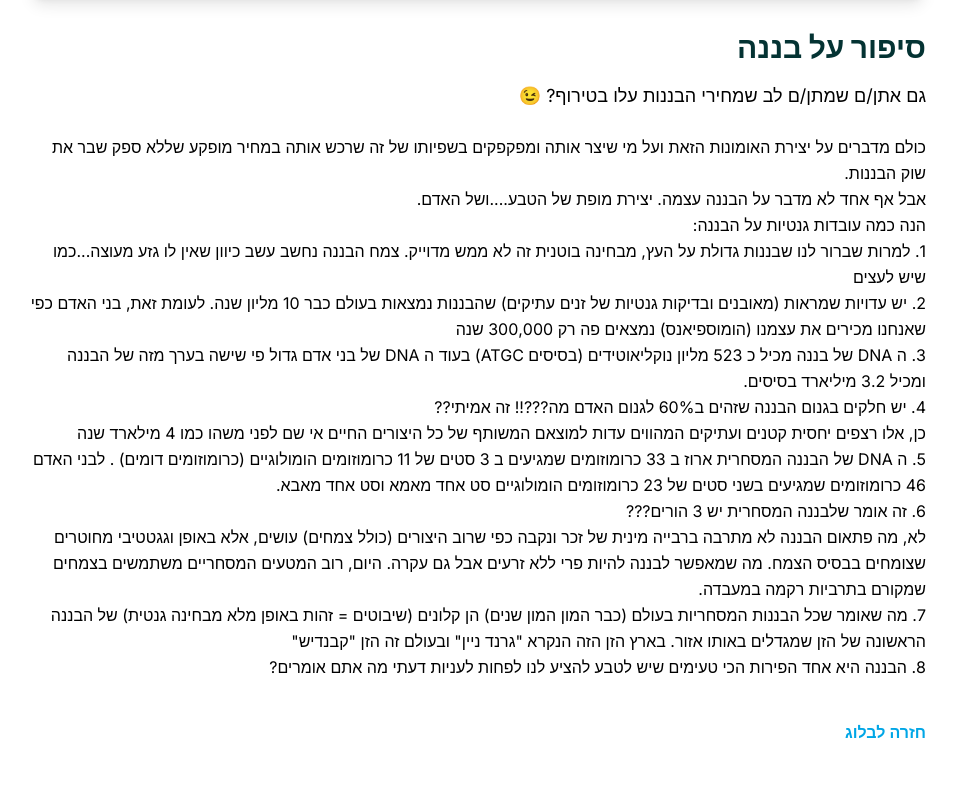
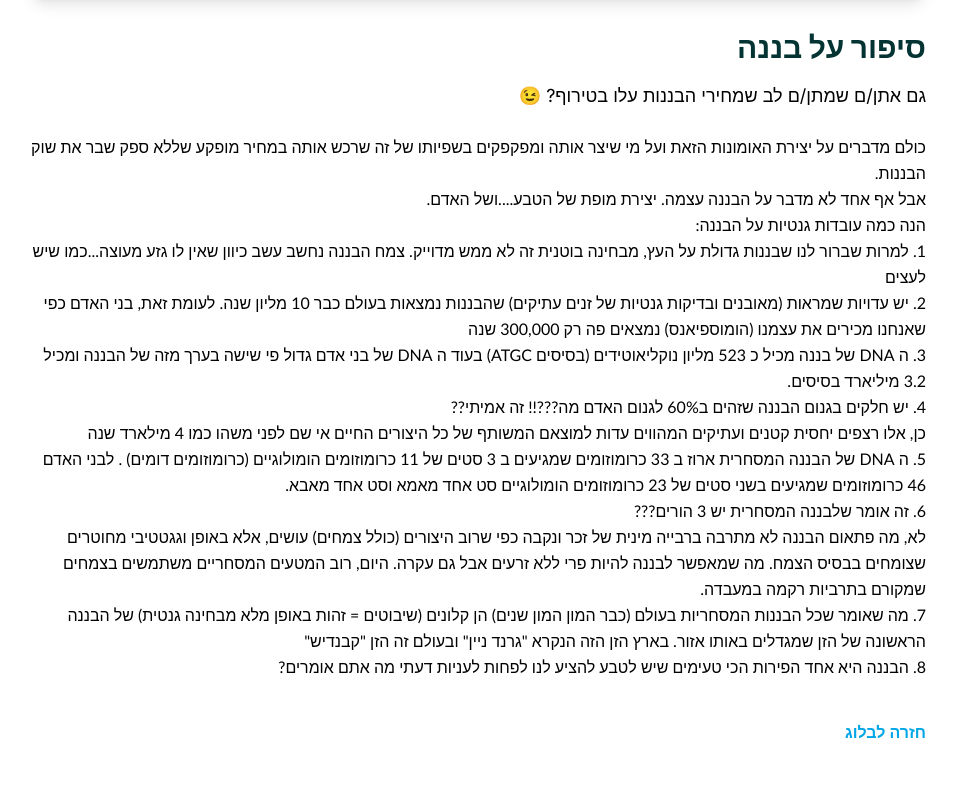
Before and after one commit to eyalring/tali-website, a Next.js app: page /blog/1 in a window 1280 px wide. Shown: the part 482-1280 px from the top of the page, without its empty margins (162-1119 px from the left). Built offline with nearby package versions, Linux system fonts and the light colour scheme.

Commit message:
Blog: update banana post description text in posts.ts

```diff
--- a/src/app/blog/[id]/page.tsx
+++ b/src/app/blog/[id]/page.tsx
@@ -33,6 +33,13 @@ export default function BlogPostPage({ params }: { params: { id: string } }) {
       <div className="max-w-4xl mx-auto">
         <div className="relative w-full h-64 sm:h-80 md:h-96 rounded-xl overflow-hidden shadow-lg">
           {imageSrc && (
+            <a
+              href={imageSrc}
+              target="_blank"
+              rel="noopener noreferrer"
+              className="block w-full h-full cursor-zoom-in"
+              aria-label="פתח תמונה בגודל מלא בכרטיסייה חדשה"
+            >
               <Image
                 src={imageSrc}
                 alt={post.title}
@@ -45,17 +52,29 @@ export default function BlogPostPage({ params }: { params: { id: string } }) {
                   if (imageSrc !== png) setImageSrc(png);
                 }}
               />
+            </a>
           )}
         </div>
 
-        <h1 className="mt-8 text-2xl md:text-3xl font-heading font-bold text-primary-800">
+        <h1
+          className="mt-8 text-2xl md:text-3xl font-heading font-bold text-primary-800"
+        >
           {post.title}
         </h1>
 
-        <p className="mt-4 text-black md:text-lg leading-relaxed">{post.teaser}</p>
+        <p
+          className="mt-4 text-black md:text-lg leading-relaxed"
+        >
+          {post.teaser}
+        </p>
 
         <div className="mt-6">
-          <p className="text-black leading-relaxed whitespace-pre-line">{post.description}</p>
+          <p
+            className="text-black leading-relaxed whitespace-pre-line"
+            style={post.id === 1 ? { fontFamily: "Calibri, Arial, sans-serif" } : undefined}
+          >
+            {post.description}
+          </p>
         </div>
 
         <div className="mt-10">
--- a/src/components/Navigation.tsx
+++ b/src/components/Navigation.tsx
@@ -75,9 +75,9 @@ export default function Navigation() {
           <div className="hidden lg:flex space-x-reverse space-x-8">
             {navItems.map((item) => (
               <>
-                <button
+                <a
                   key={item.id}
-                  onClick={() => scrollToSection(item.id)}
+                  href={`/#${item.id}`}
                   className={`font-medium transition-colors relative ${
                     activeSection === item.id
                       ? "text-accent-500"
@@ -88,7 +88,7 @@ export default function Navigation() {
                   {activeSection === item.id && (
                     <span className="absolute -bottom-1 right-0 left-0 h-0.5 bg-accent-500"></span>
                   )}
-                </button>
+                </a>
                 {item.id === "about" && (
                   <a
                     href="/blog"
@@ -117,9 +117,10 @@ export default function Navigation() {
             <div className="flex flex-col space-y-4">
               {navItems.map((item) => (
                 <>
-                  <button
+                  <a
                     key={item.id}
-                    onClick={() => scrollToSection(item.id)}
+                    href={`/#${item.id}`}
+                    onClick={() => setIsMobileMenuOpen(false)}
                     className={`text-right font-medium py-2 transition-colors ${
                       activeSection === item.id
                         ? "text-accent-500 font-semibold"
@@ -127,7 +128,7 @@ export default function Navigation() {
                     }`}
                   >
                     {item.label}
-                  </button>
+                  </a>
                   {item.id === "about" && (
                     <a
                       href="/blog"
```
Also changed, not shown: src/app/blog/page.tsx (+6 -2 lines). Lines whose indentation alone changed are shown as unchanged.
